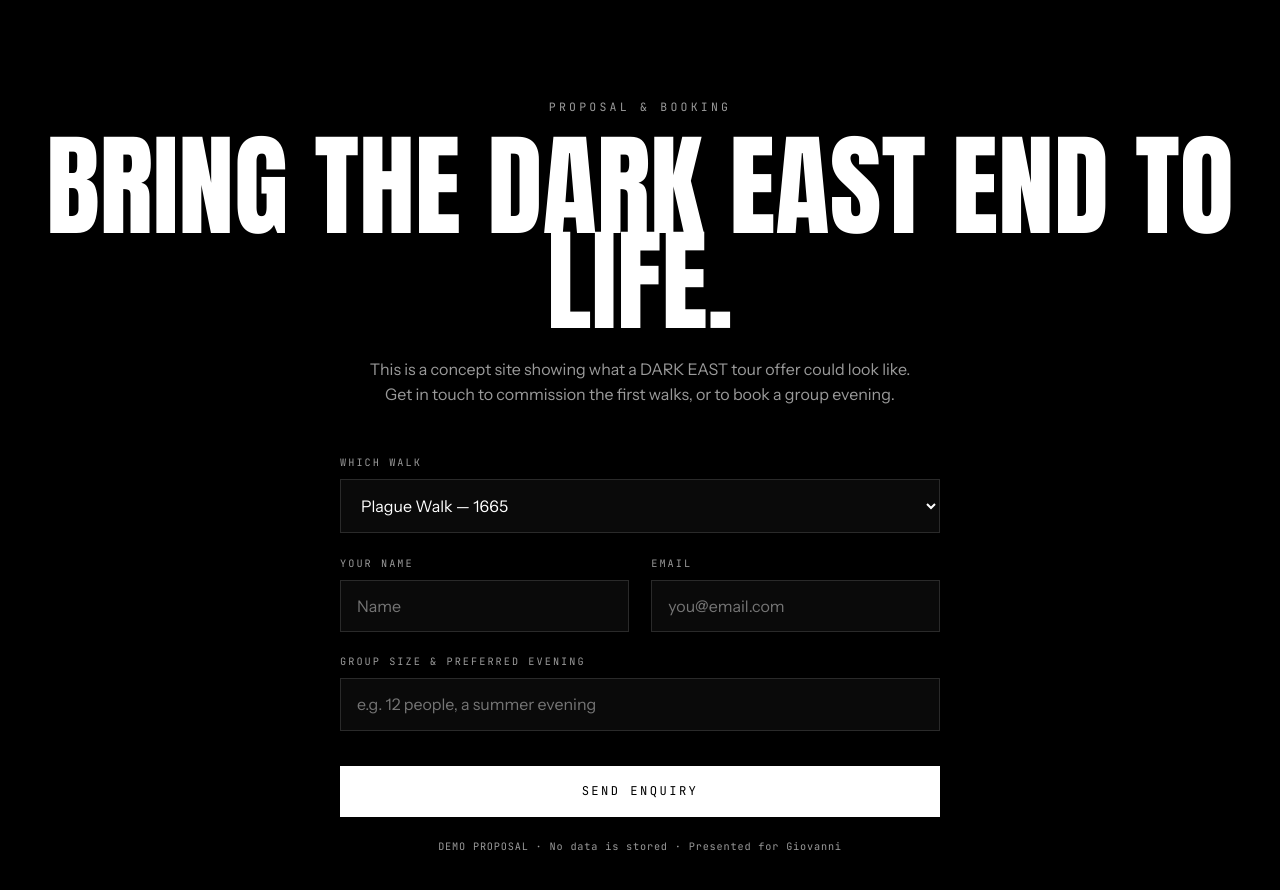
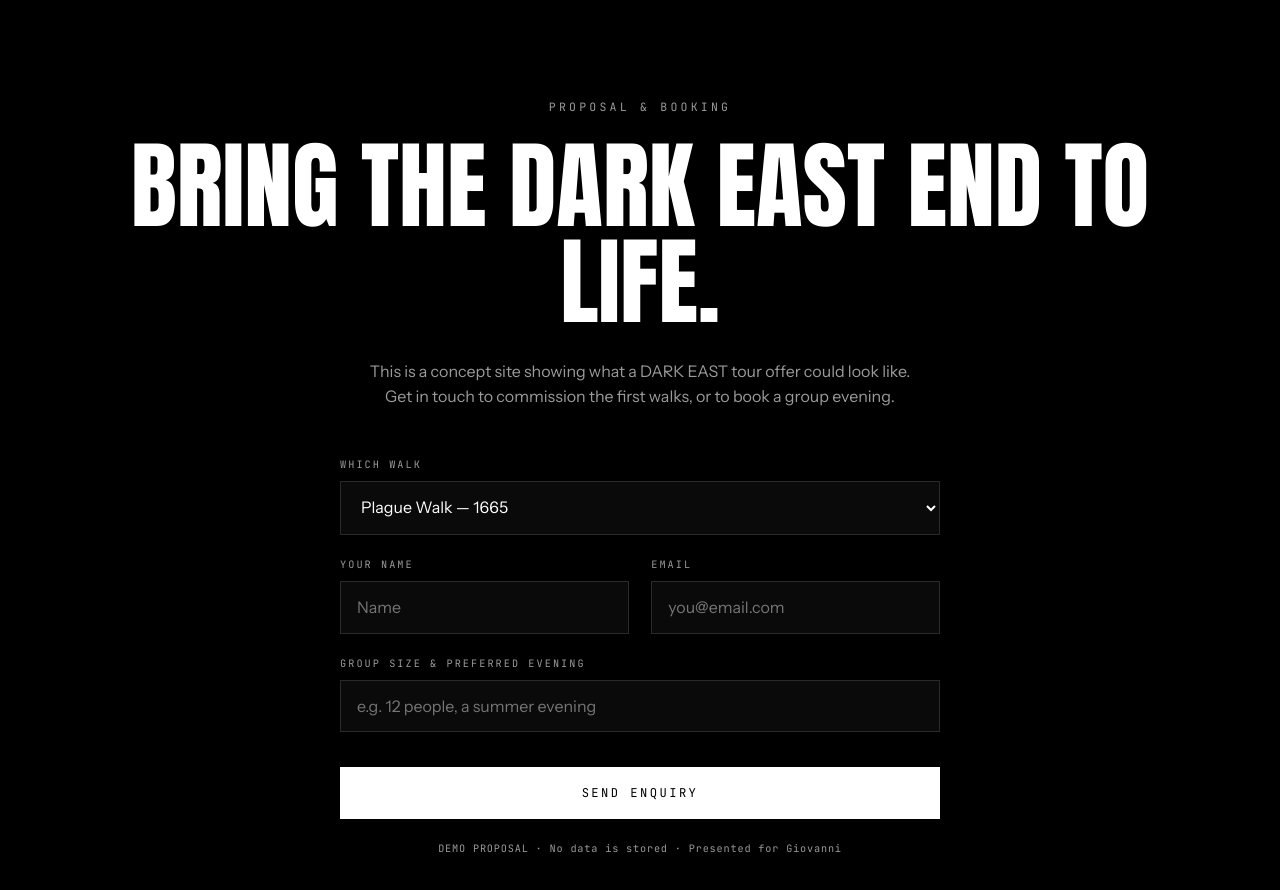
Before and after one commit to anthonybray/darkeast, a plain HTML site: page index.html in a window 1280 px wide. Shown: the part 6880-7770 px from the top of the page. Drawn offline with Linux system fonts and the light colour scheme.

Commit message:
fix booking headline overlap + scroll-margin for fixed nav

```diff
--- a/index.html
+++ b/index.html
@@ -56,7 +56,7 @@ h1 .out{color:transparent;-webkit-text-stroke:2.5px var(--fg)}
 .marquee .track span{display:inline-flex;align-items:center;gap:3rem}
 .marquee .track .m{font-family:var(--mono);font-size:.7rem;color:var(--muted);letter-spacing:.2em}
 @keyframes scroll{from{transform:translateX(0)}to{transform:translateX(-50%)}}
-section{padding:6rem 2.4rem;position:relative}
+section{padding:6rem 2.4rem;position:relative;scroll-margin-top:70px}
 .wrap{max-width:1280px;margin:0 auto}
 .sec-head{margin-bottom:3.5rem;border-top:1px solid var(--line);padding-top:1.6rem}
 .sec-head .row{display:flex;align-items:baseline;justify-content:space-between;gap:2rem;flex-wrap:wrap}
@@ -110,7 +110,7 @@ section{padding:6rem 2.4rem;position:relative}
 .thumb .cap{position:absolute;left:0;right:0;bottom:0;padding:.8rem 1rem;background:linear-gradient(transparent,rgba(0,0,0,.9));font-family:var(--mono);font-size:.6rem;letter-spacing:.1em;color:#ccc}
 #book{border-top:2px solid var(--fg);text-align:center;padding:7rem 2rem;display:flex;flex-direction:column;align-items:center}
 #book .mono{margin-bottom:1.4rem}
-#book h2{font-family:var(--disp);text-transform:uppercase;font-weight:400;font-size:clamp(3rem,9vw,7rem);line-height:.85;max-width:26ch;margin:0 auto}
+#book h2{font-family:var(--disp);text-transform:uppercase;font-weight:400;font-size:clamp(2.6rem,7.5vw,6rem);line-height:1;max-width:24ch;margin:0 auto}
 #book .sub{color:var(--muted);max-width:34rem;margin:1.8rem auto 3rem}
 .enquiry{max-width:600px;margin:0 auto;text-align:left;width:100%}
 .enquiry .field{margin-bottom:1.4rem}
```
